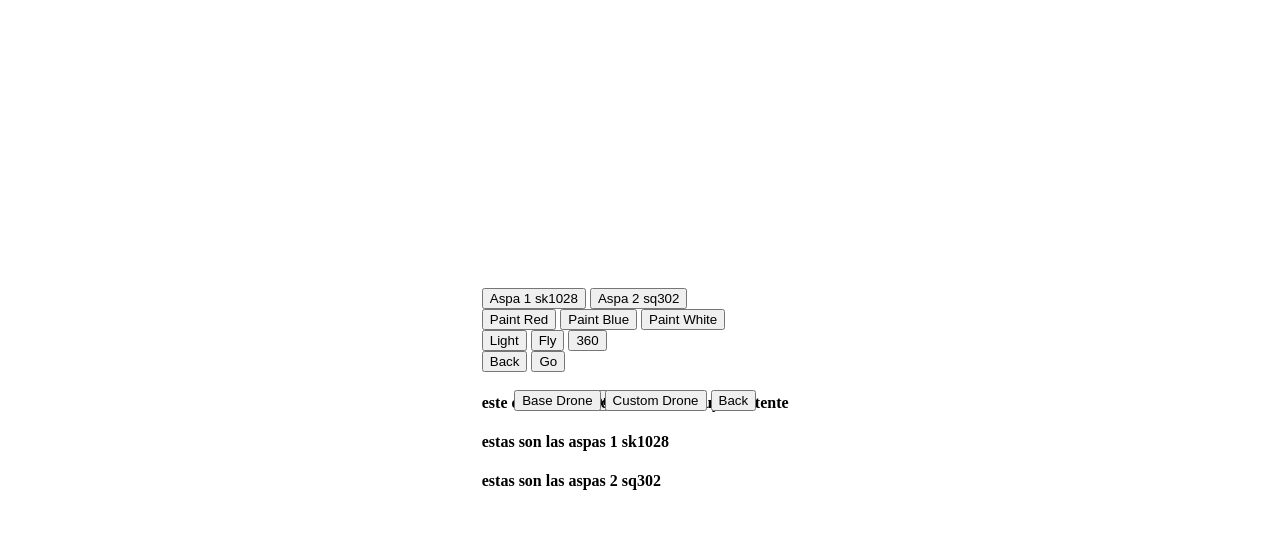
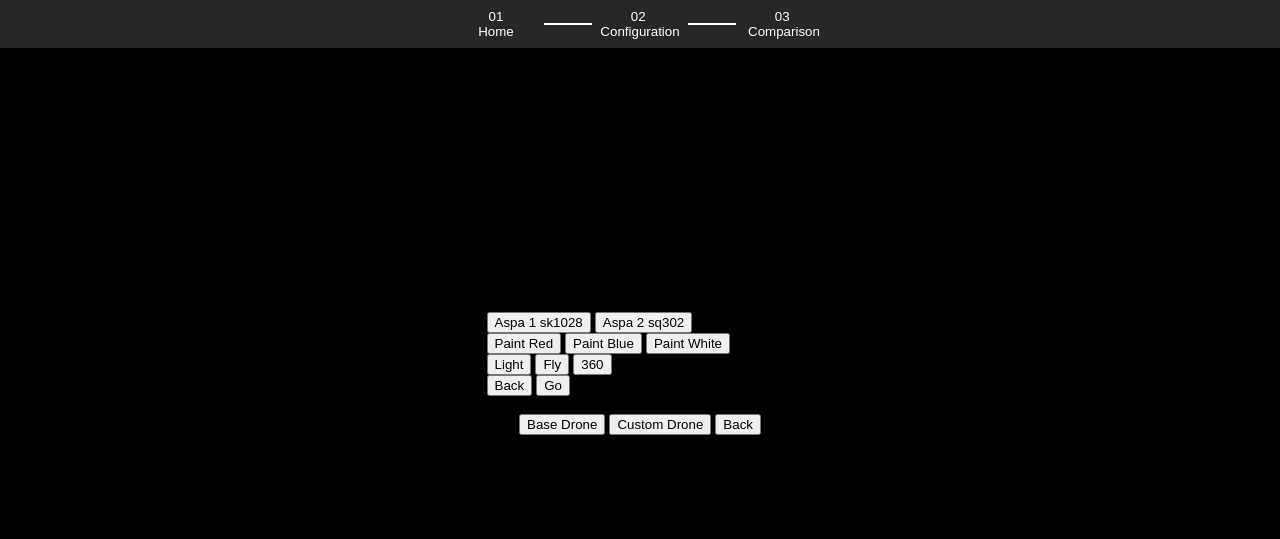
Before and after one commit to JacxbMx/TaxiDrone3Dverse, a plain HTML site: page index.html in a window 1280 px wide. Drawn offline with Linux system fonts and the light colour scheme; a script that the page names is missing.

Commit message:
1 UI layout welcome page
draft 1 UI layout welcome page

```diff
--- a/index.html
+++ b/index.html
@@ -2,10 +2,28 @@
     <head>
         <meta charset="UTF-8"/>
         <meta  content="width=device-width,initial-scale=1.0" name="viewport"/>
-        <link rel="stylesheet" href="style1.css" />
+        <link rel="stylesheet" href="style.css" />
     </head>
 <body>
+    <div class="header-container">
+        <div>
+            <button class="bttn-flow" role="button" id="bttn-backToWelcome">01
+Home</button>
+        </div>
+        <div>
+            <hr>
+        </div>
+        <div>
+            <button class="bttn-flow" role="button" id="bttn-goToConfig">02 Configuration</button>
+        </div>
+        <div>
+            <hr>
+        </div>
+        <div>
+            <button class="bttn-flow" role="button" id="bttn-goToComparison">03 Comparison</button>
+        </div>
 
+    </div>
 
     <div class="canvas-container">
         <!-- CANVAS -->
@@ -17,7 +35,7 @@
         ></canvas>
 
         <div class="welcome-window" id="welcome-window">
-            <button class="bttn-go" role="button" id="bttn-goToConfig"> Start to Configure</button>
+
         </div>
 
         <div class="configuration-window" id="config-window">
@@ -95,6 +113,10 @@
     var isComparison = false;
     var id_hull = 'f8e609b9-e766-4e22-970c-6a15ff30aa85';
 
+    //material selected
+    var paint_select = 0;
+    var id_select_mat = '7d1ce5eb-1d32-4040-978d-00b4108ca480';
+
     var labels = ["label-hull", "label-aspa-1", "label-aspa-2"];
 
     //Flow  control of configurator windows
@@ -102,6 +124,8 @@
         isWelcome = false;
         isConfiguration = true;
         isComparison = false;
+
+        paint_select = {value : id_select_mat};
 
         HideAllAnotations(labels, "none");
     });
@@ -143,7 +167,7 @@
 
 
 
-        //console.log("clickee la entidad", clickedEntity.getEUID());
+        console.log("clickee la entidad", clickedEntity.getEUID());
 
         if(isConfiguration){
 
@@ -151,7 +175,8 @@
             if(clickedEntity.getEUID() ==  id_hull){
                 document.getElementById(labels[0]).style.display = "inline";
                 lastEntity = clickedEntity;
-                clickedEntity.select();
+                //clickedEntity.select();
+                //clickedEntity.setComponent('material_ref', paint_select);
             }
             else{
                 document.getElementById(labels[0]).style.display = "none";
--- a/main1.js
+++ b/main1.js
@@ -85,6 +85,7 @@ async function initApp() {
 
 
     });
+
 
     cameraWelcome = await SDK3DVerse.engineAPI.findEntitiesByEUID(id_camera_welcome);
     await SDK3DVerse.engineAPI.cameraAPI.setMainCamera(cameraWelcome[0]);
--- /dev/null
+++ b/style.css
@@ -0,0 +1,68 @@
+
+
+  body{
+    background-color: #272727;
+    padding: 0px;
+    margin: 0px;
+    width: 100%;
+    height: 100vh;
+
+    box-sizing: border-box;
+    background-color: #000000;
+    background-size: cover;
+  }
+
+  hr {
+    border: 0;
+    border-top: 1px solid #ffffff;
+    border-bottom: 1px solid #ffffff;
+    width: 48px;
+    height: 0;
+  }
+
+  .canvas-container{
+    width: 100vw;
+    height: 94%;
+    align-items: center;
+    display: flex;
+    justify-content: center;
+    position: relative;
+    overflow: hidden;
+    box-sizing: border-box;
+  }
+
+  .welcome-window{
+    position: absolute;
+  }
+
+  .configuration-window{
+    position: absolute;
+  }
+
+  .comparative-window{
+    position: absolute;
+  }
+
+
+
+  .header-container{
+    background-color: #272727;
+    height: 6%;
+    width: 100%;
+    display: flex;
+    align-items: center;
+    justify-content: center;
+  }
+  .bttn-flow{
+
+    width: 96px;
+    height: 40px;
+    white-space: break-spaces;
+    /*font-family:;*/
+    font-size: 1fr;
+    color: rgb(255, 255, 255);
+    background-color: transparent;
+    border: solid #ffffff 0px;
+
+    background-color: none;
+  }
--- a/style1.css
+++ /dev/null
@@ -1,46 +0,0 @@
-html{
-    --transition-duration: 150ms;
-    --transition-timing-function: cubic-bezier(0.4, 0, 0.2, 1);
-    --default-transition: all var(--transition-duration)
-      var(--transition-timing-function);
-    --rounded-border-radius: 9999px;
-    --color-primary: #ec6244;
-    --color-primary-lightened: #f27357;
-    --dark-gray: #272727;
-    --less-dark-gray: #454642;
-    --toggle-off-color: #696969;
-    --more-off-white: #d1d5db;
-    --off-white: #efeeee;
-    --cubemap-checked-bg: rgba(0, 0, 0, 0.3);
-    --step-button-hover-box-shadow: rgba(210, 247, 90, 0.3);
-    --button-size: 42px;
-    --spacing: 2.5rem;
-    --spacing-sm: 1.5rem;
-    --accent-3dverse: #ffc700;
-
-  }
-
-  .body{
-    background-color: #272727;
-  }
-  .canvas-container{
-    width: 98vw;
-    height: 98vh;
-    align-items: center;
-    display: flex;
-    justify-content: center;
-    position: relative;
-    overflow: hidden;
-  }
-
-  .welcome-window{
-    position: absolute;
-  }
-
-  .configuration-window{
-    position: absolute;
-  }
-
-  .comparative-window{
-    position: absolute;
-  }
```
